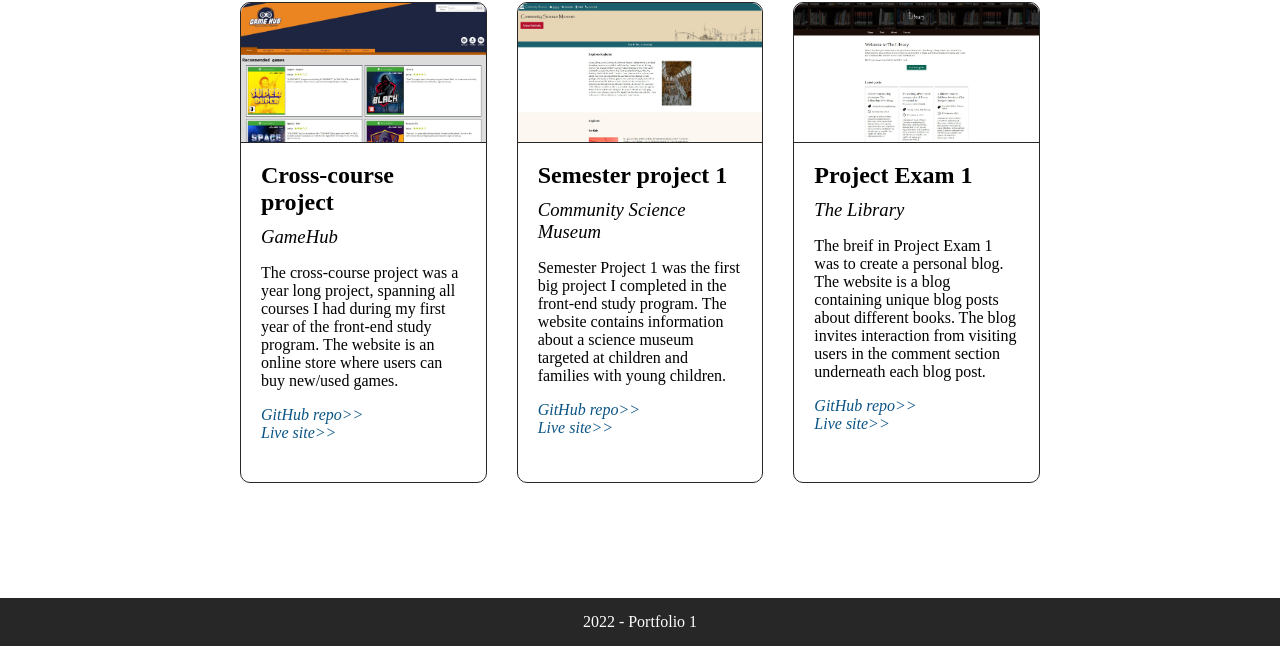
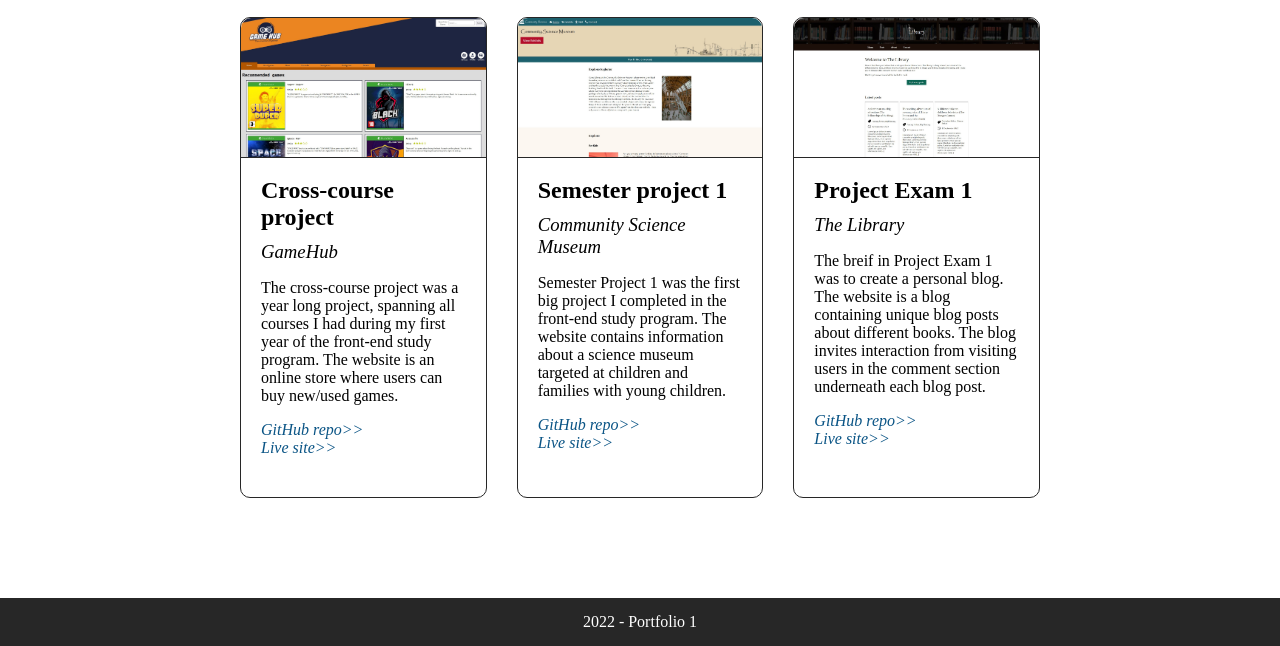
Before and after one commit to Lodoen/Portfolio-1, a plain HTML site: page index.html in a window 1280 px wide. Shown: the part 154-800 px from the top of the page. Drawn offline with Linux system fonts and the light colour scheme.

Commit message:
Update style.css

```diff
--- a/css/style.css
+++ b/css/style.css
@@ -42,7 +42,7 @@ footer {
 
 .cards-wrapper,
 .about-me {
-    padding: 10px 25px;
+    padding: 25px;
 }
 
 .cards-wrapper h3,
```
